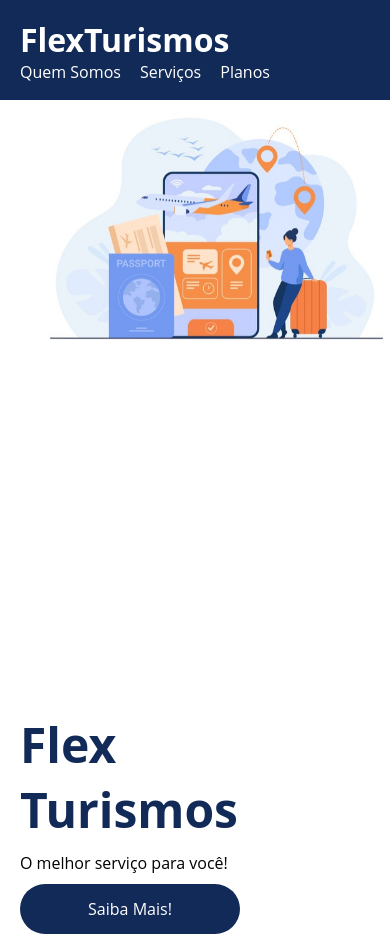
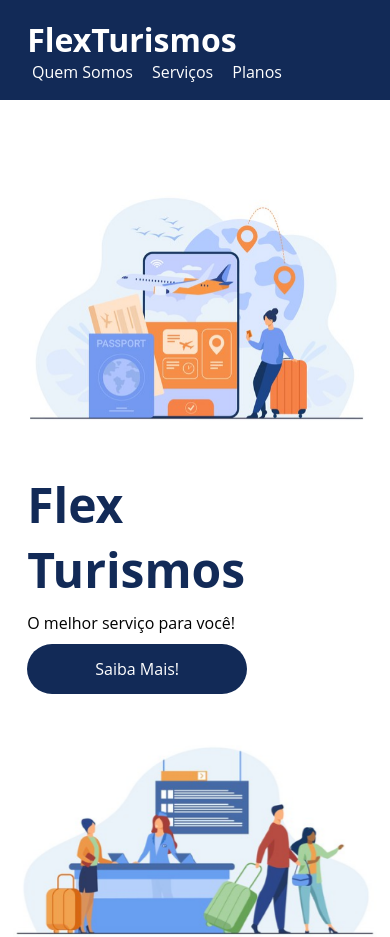
Before and after one commit to natsmarinho/flex-turismo, a plain HTML site: page index.html in a window 390 px wide. Shown: the top 937 px of the page. Drawn offline with Linux system fonts and the light colour scheme.

Commit message:
mudanças para responsividade

```diff
--- a/index.html
+++ b/index.html
@@ -14,8 +14,8 @@
             <li><a href="#quem-somos">Quem Somos</a></li>
             <li><a href="#servicos">Serviços</a></li>
             <li><a href="#planos">Planos</a></li>
+        </ul>
         </div>
-        </ul>
     </header>
 
     <div class="flex-container apresentacao">
@@ -26,7 +26,7 @@
         </div>
 
         <div>
-            <div><img src="./images/0-main.png" alt="banner de apresentação" id="first-img"></div>
+            <div><img src="./images/0-main.png" alt="banner de apresentação" class="foto" id="first-img"></div>
         </div>
     </div>
 
--- a/style.css
+++ b/style.css
@@ -275,6 +275,20 @@ animation-timing-function: ease;
 
 /*mobile*/
 @media(max-width: 992px){
+
+    .foto{
+        margin-top: 20rem;
+    }
+
+    header h1{
+        margin-left: 1.7rem;
+    }
+
+    header .list-items{
+        margin-left: 2rem;
+    }
+
+
     .flex-container{
         flex-direction: column;
     }
@@ -282,10 +296,18 @@ animation-timing-function: ease;
     .apresentacao{
         flex-direction: column-reverse;
         transform: translateX(0);
+        margin-top: -15rem;
+    }
+    .apresentacao a{
+        margin-left: 1.7rem;
+    }
+    .apresentacao .texto-apresentacao{
+        width: 100%;
     }
 
-    .apresentacao .texto-apresentacao{
-        width: 100%;
+    div .texto-apresentacao h1,
+    div .texto-apresentacao p{
+        margin-left: 1.7rem;
     }
 
     #quem-somos{
@@ -297,6 +319,17 @@ animation-timing-function: ease;
         margin: auto;
     }
 
+    #quem-somos h2{
+        margin-left: 1.7rem;
+    }
+
+    #quem-somos p{
+        margin-left: .6rem;
+    }
+
+    .container-externo h2{
+        margin-left: 1.7rem;
+    }
     .list-servicos{
         flex-direction: column;
     }
@@ -322,20 +355,24 @@ animation-timing-function: ease;
         width: 100%;
     }
 
-    .menu,
-    .apresentacao,
-    #quem-somos,
-    #servicos,
-    #planos h2,
-    .footer{
-        margin-left: 20px;
+    #planos .item-planos {
+        margin-bottom: 1.7rem;
     }
 
     #planos h2{
+        margin-left: 1.7rem;
         padding-bottom: 20px;
     }
 
     .item{
         padding-bottom: 70px;
     }
+
+    .item-planos a{
+        width: 75%;
+    }
+
+    footer p{
+        margin: auto;
+    }
 }
```
